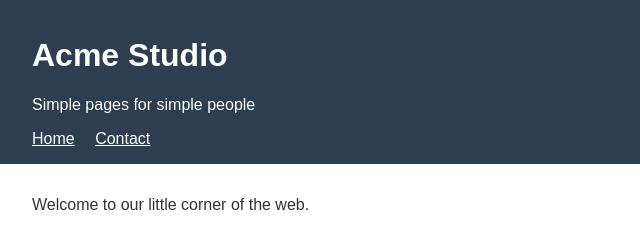
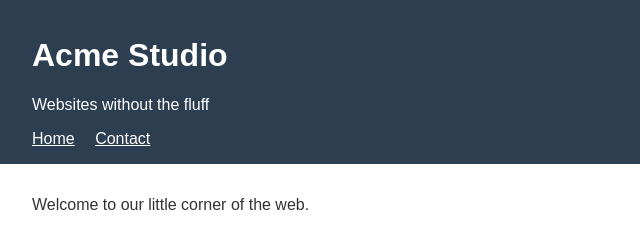
Before and after one commit to RomeoFrancoBarro/Git-Baselining, a plain HTML site: page index.html in a window 1280 px wide. Shown: the top 227 px of the page, 0-640 px from the left. Drawn offline with Linux system fonts and the light colour scheme.

Commit message:
Update tagline

```diff
--- a/index.html
+++ b/index.html
@@ -8,7 +8,7 @@
 <body>
   <header>
     <h1>Acme Studio</h1>
-    <p class="tagline">Simple pages for simple people</p>
+    <p class="tagline">Websites without the fluff</p>
     <nav>
       <a href="index.html">Home</a>
       <a href="contact.html">Contact</a>
```
